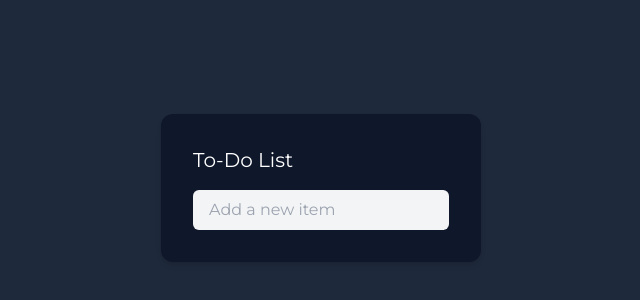
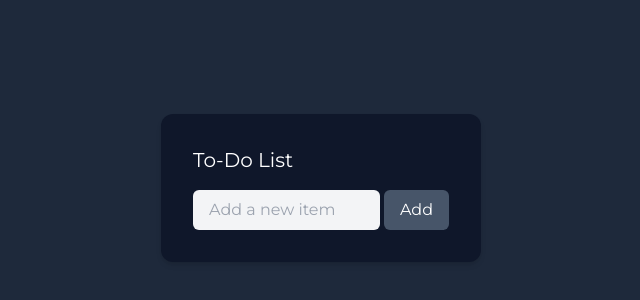
Before and after one commit to JoachimHamraoui/todo-app, a React (Create React App) app: page / in a window 1280 px wide. Shown: the part 212-512 px from the top of the page, without its empty margins (319-959 px from the left). Built offline with nearby package versions, Linux system fonts and the light colour scheme.

Commit message:
feat(listItems): items can be added by pressing the 'add' button now

```diff
--- a/src/components/listWrapper.js
+++ b/src/components/listWrapper.js
@@ -26,6 +26,7 @@ const ListWrapper = () => {
           <Item key={index} date={date} id={index} title={item} />
         ))}
 
+        <div className="flex gap-1">
         <input
           type="text"
           placeholder="Add a new item"
@@ -34,6 +35,13 @@ const ListWrapper = () => {
           onChange={(e) => setInputValue(e.target.value)}
           onKeyPress={handleKeyPress}
         ></input>
+        <button
+          className="bg-slate-600 text-white px-4 py-2 rounded-md font-main"
+          onClick={addItem}
+        >
+          Add
+        </button>
+        </div>
       </div>
     </div>
   );
```
